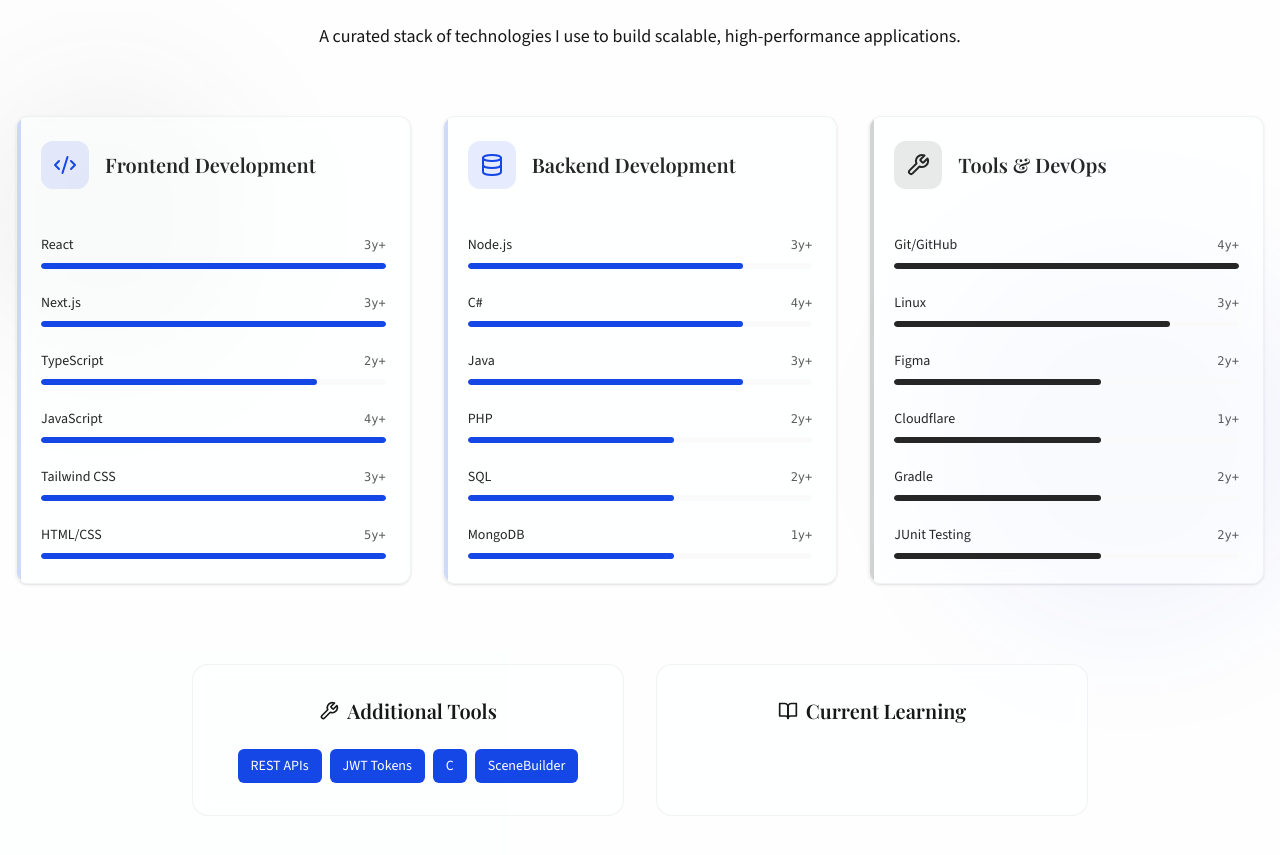
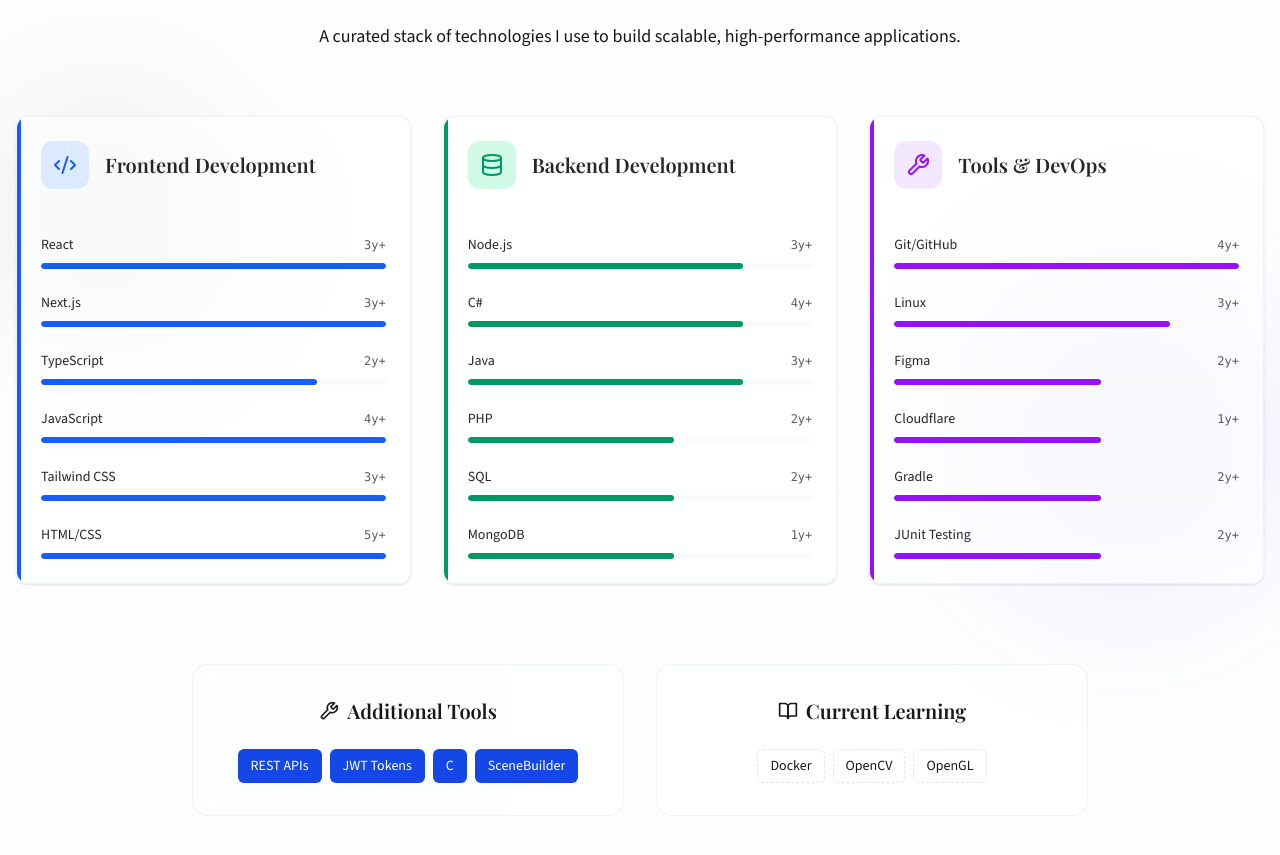
Before and after one commit to SHwaier/SaymonPortfolio, a Next.js app: page / in a window 1280 px wide. Shown: the part 4684-5539 px from the top of the page. Built offline with nearby package versions, Linux system fonts and the light colour scheme; a web font is replaced by a local one.

Commit message:
fix: populate currently learning skills data and update component

```diff
--- a/components/skills-section.tsx
+++ b/components/skills-section.tsx
@@ -46,7 +46,7 @@ export function SkillsSection() {
             className="text-center mb-16"
         >
           <div className="inline-flex items-center gap-2 bg-background border border-border shadow-sm text-foreground px-4 py-2 rounded-full text-sm font-medium mb-6">
-            <Star className="h-4 w-4 text-yellow-500 fill-yellow-500" />
+            <Star className="h-4 w-4 text-yellow-600 dark:text-yellow-400 fill-yellow-600 dark:fill-yellow-400" />
             <span className="text-muted-foreground">Technical Expertise</span>
           </div>
           <h2 className="font-serif text-4xl md:text-5xl font-bold bg-clip-text text-transparent bg-gradient-to-r from-primary to-primary/60 mb-6">
@@ -69,11 +69,11 @@ export function SkillsSection() {
             return (
               <motion.div key={index} variants={itemVariants} className="h-full">
                 <Card className="h-full border-border/50 bg-background/50 backdrop-blur-sm hover:border-primary/50 transition-colors duration-300 shadow-sm hover:shadow-md group overflow-hidden">
-                    <div className={`absolute top-0 left-0 w-1 h-full ${category.color.replace('text-', 'bg-')}/20 group-hover:${category.color.replace('text-', 'bg-')} transition-colors duration-300`} />
+                    <div className={`absolute top-0 left-0 w-1 h-full ${category.progressColor}/20 group-hover:${category.progressColor} transition-colors duration-300`} />
                   <CardHeader className="pb-4">
                     <div className="flex items-center gap-4">
                       <div className={`w-12 h-12 ${category.bgColor} rounded-xl flex items-center justify-center group-hover:scale-110 transition-transform duration-300`}>
-                        <IconComponent className={`h-6 w-6 ${category.color}`} />
+                        <IconComponent className={`h-6 w-6 ${category.iconColor}`} />
                       </div>
                       <CardTitle className="text-xl font-serif">{category.title}</CardTitle>
                     </div>
@@ -95,7 +95,7 @@ export function SkillsSection() {
                                 whileInView={{ width: `${(skill.level === "Expert" ? 100 : skill.level === "Advanced" ? 80 : skill.level === "Intermediate" ? 60 : 40)}%` }}
                                 transition={{ duration: 1, delay: 0.2 + (skillIndex * 0.1) }}
                                 viewport={{ once: true }}
-                                className={`h-full rounded-full ${category.color.replace("text-", "bg-")}`}
+                                className={`h-full rounded-full ${category.progressColor}`}
                             />
                         </div>
                       </div>
--- a/data/skills.js
+++ b/data/skills.js
@@ -4,8 +4,9 @@ export const skillCategories = [
     {
         title: "Frontend Development",
         icon: Code2,
-        color: "text-accent",
-        bgColor: "bg-accent/10",
+        iconColor: "text-blue-600 dark:text-blue-400",
+        bgColor: "bg-blue-100 dark:bg-blue-900/20",
+        progressColor: "bg-blue-600 dark:bg-blue-500",
         skills: [
             { name: "React", level: "Expert", years: "3y+" },
             { name: "Next.js", level: "Expert", years: "3y+" },
@@ -18,8 +19,9 @@ export const skillCategories = [
     {
         title: "Backend Development",
         icon: Database,
-        color: "text-secondary",
-        bgColor: "bg-secondary/10",
+        iconColor: "text-emerald-600 dark:text-emerald-400",
+        bgColor: "bg-emerald-100 dark:bg-emerald-900/20",
+        progressColor: "bg-emerald-600 dark:bg-emerald-500",
         skills: [
             { name: "Node.js", level: "Advanced", years: "3y+" },
             { name: "C#", level: "Advanced", years: "4y+" },
@@ -32,8 +34,9 @@ export const skillCategories = [
     {
         title: "Tools & DevOps",
         icon: Wrench,
-        color: "text-primary",
-        bgColor: "bg-primary/10",
+        iconColor: "text-purple-600 dark:text-purple-400",
+        bgColor: "bg-purple-100 dark:bg-purple-900/20",
+        progressColor: "bg-purple-600 dark:bg-purple-500",
         skills: [
             { name: "Git/GitHub", level: "Expert", years: "4y+" },
             { name: "Linux", level: "Advanced", years: "3y+" },
@@ -53,5 +56,7 @@ export const otherSkills = [
 ]
 
 export const learningSkills = [
-    // Open for future learning
+    "Docker",
+    "OpenCV",
+    "OpenGL",
 ]
```
